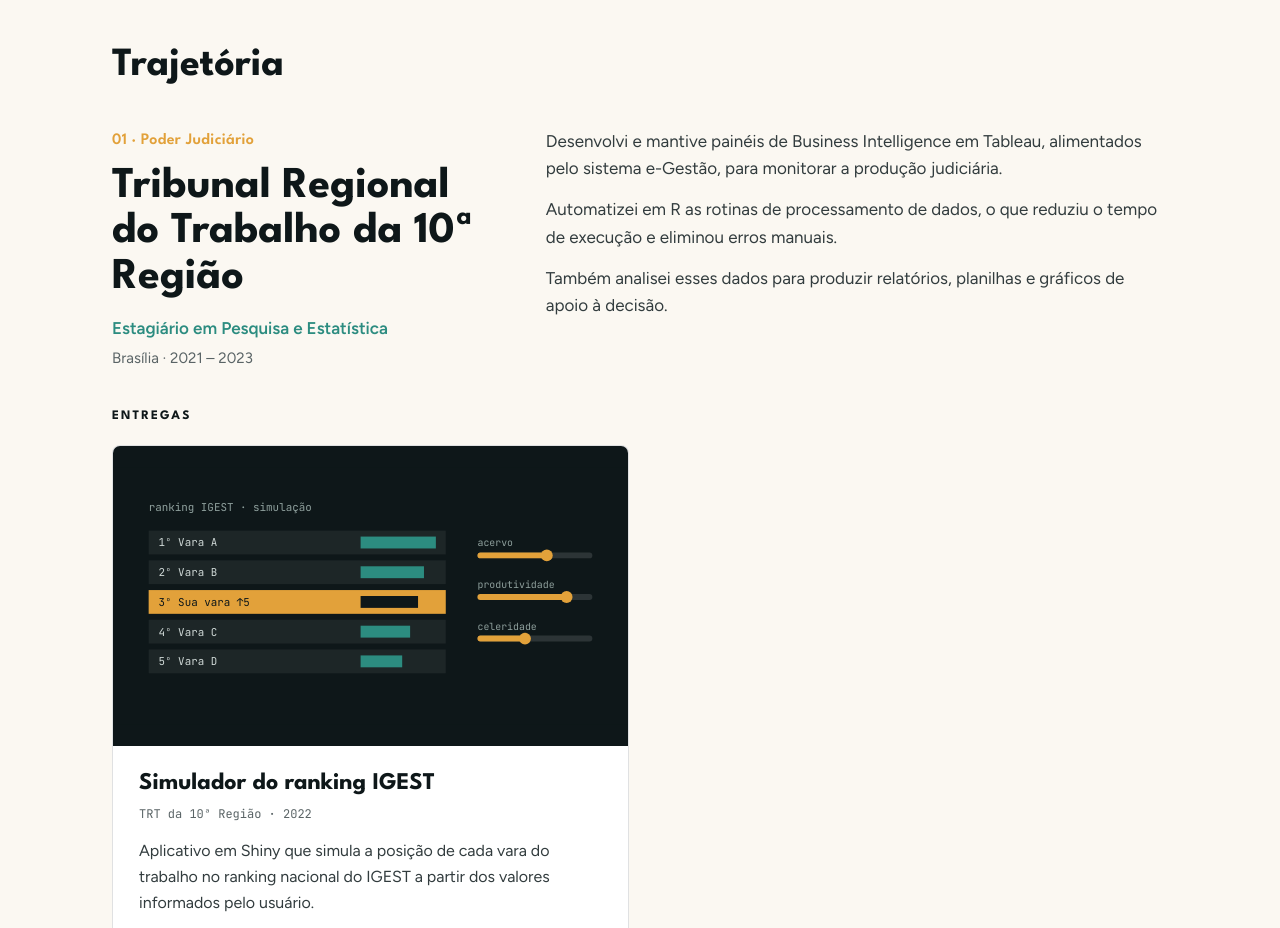
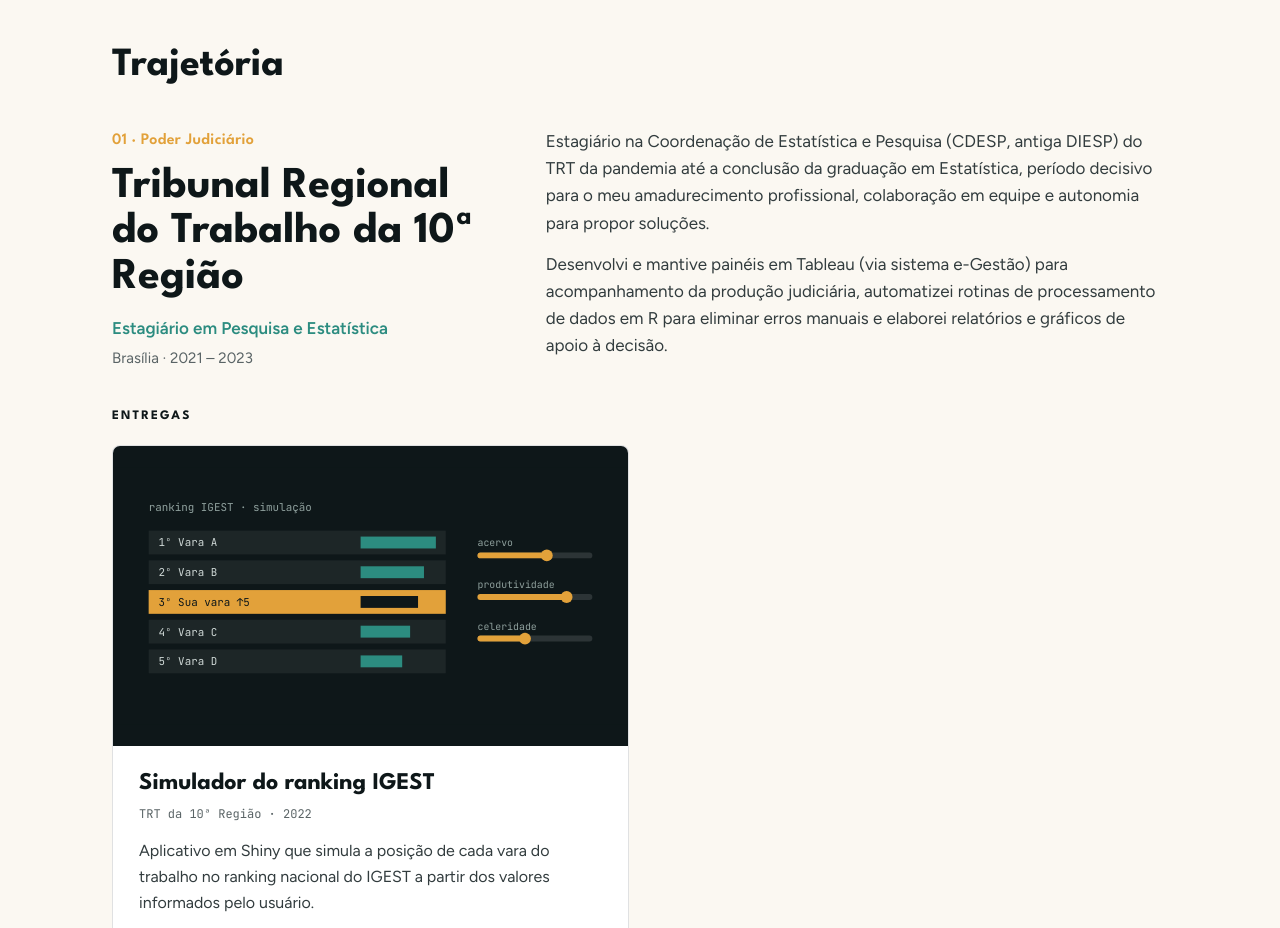
Before and after one commit to FerreiraFrancisco/portfolio_francisco, a plain HTML site: page index.html in a window 1280 px wide. Shown: the part 1400-2328 px from the top of the page. Drawn offline with Linux system fonts and the light colour scheme.

Commit message:
Update index.html
Ajustes no texto base

```diff
--- a/index.html
+++ b/index.html
@@ -315,9 +315,8 @@
         <div class="when">Brasília · 2021 – 2023</div>
       </div>
       <div class="desc">
-        <p>Desenvolvi e mantive painéis de Business Intelligence em Tableau, alimentados pelo sistema e-Gestão, para monitorar a produção judiciária.</p>
-        <p>Automatizei em R as rotinas de processamento de dados, o que reduziu o tempo de execução e eliminou erros manuais.</p>
-        <p>Também analisei esses dados para produzir relatórios, planilhas e gráficos de apoio à decisão.</p>
+<p>Estagiário na Coordenação de Estatística e Pesquisa (CDESP, antiga DIESP) do TRT da pandemia até a conclusão da graduação em Estatística, período decisivo para o meu amadurecimento profissional, colaboração em equipe e autonomia para propor soluções.</p>
+<p>Desenvolvi e mantive painéis em Tableau (via sistema e-Gestão) para acompanhamento da produção judiciária, automatizei rotinas de processamento de dados em R para eliminar erros manuais e elaborei relatórios e gráficos de apoio à decisão.</p>
       </div>
       <div class="entregas">
       <div class="sub">Entregas</div>
```
